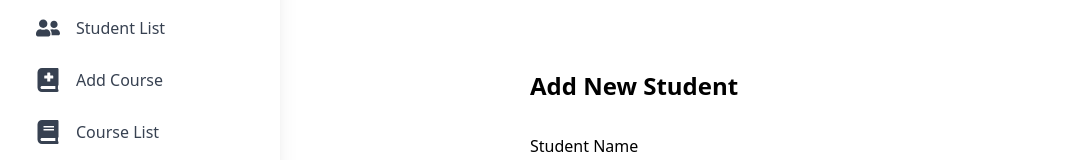
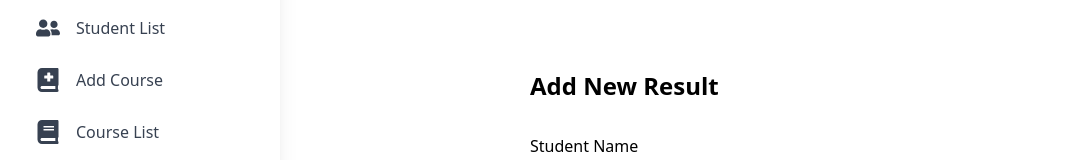
Before and after one commit to developer-at-speer/shyftlabs-assessment, a React (Create React App) app: page /addResult in a window 1280 px wide. Shown: the part 140-300 px from the top of the page, without its empty margins (0-1070 px from the left). Built offline with nearby package versions, Linux system fonts and the light colour scheme; no server answers; a web font is replaced by a local one.

Commit message:
fix copy

```diff
--- a/src/pages/AddCourse.js
+++ b/src/pages/AddCourse.js
@@ -45,7 +45,7 @@
           <Form>
             <div className='flex flex-col gap-8'>
               <h4 class='block font-sans text-2xl font-semibold leading-snug tracking-normal text-blue-gray-900 antialiased'>
-                Add New Student
+                Add New Course
               </h4>
               <Field
                 className='w-[500px] h-10 bg-none rounded-md outline-slate-50 border-slate-500 border-2 p-2'
--- a/src/pages/AddResult.js
+++ b/src/pages/AddResult.js
@@ -54,7 +54,7 @@
       >
         <Form className='flex flex-col items-center p-4'>
           <div className='flex flex-col gap-8'>
-            <h1 className='text-2xl font-bold'>Add New Student</h1>
+            <h1 className='text-2xl font-bold'>Add New Result</h1>
             <div className='flex flex-col'>
               <label htmlFor='dropdown1' className='mb-2'>
                 Student Name
```
